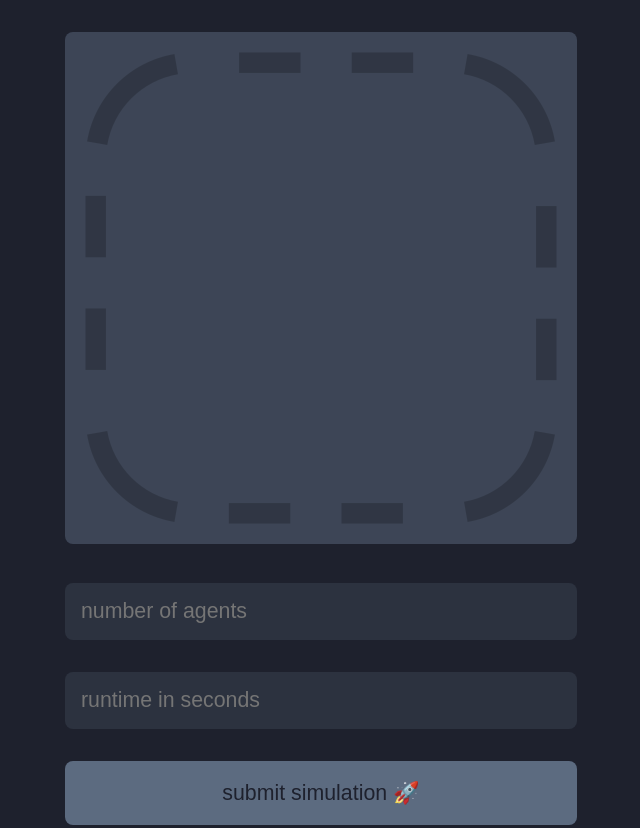
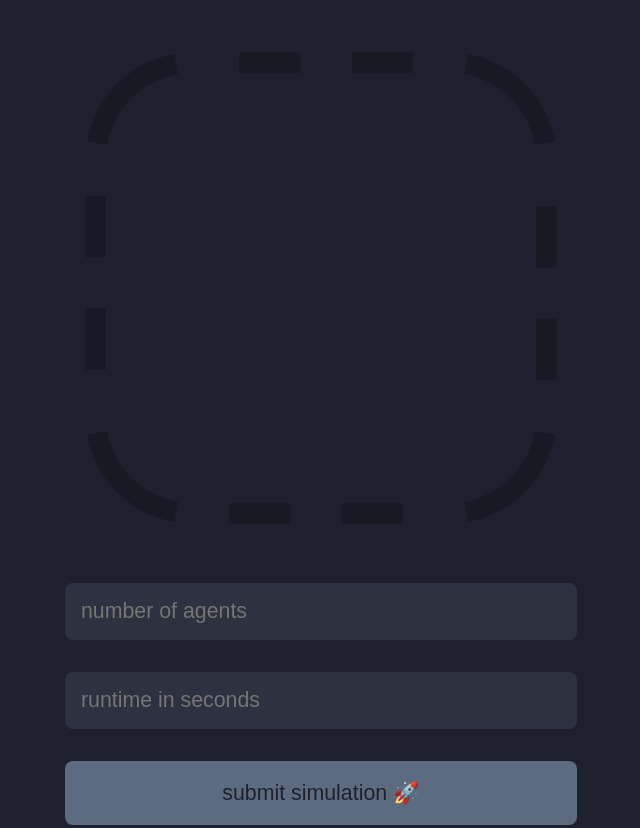
Before and after one commit to ronaldhej/p2-project, a website built with Vite: page App.Web/webapp/index.html in a window 1280 px wide. Shown: the top 828 px of the page, without its empty margins (319-959 px from the left). Built offline with nearby package versions, Linux system fonts and the light colour scheme.

Commit message:
fix progress bar opacity

```diff
--- a/App.Web/webapp/src/style.css
+++ b/App.Web/webapp/src/style.css
@@ -155,9 +155,9 @@ body {
 .progress-bar {
   position: absolute;
   border-radius: 8px;
-  width: 512px;
+  width: 0px;
   height: 512px;
-  opacity: 0.5;
+  opacity: 0.0;
   background-color: var(--c-mid);
 
   transition: 0.2s ease-out;
```
